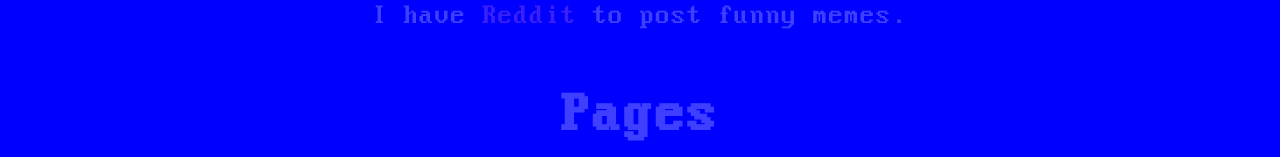
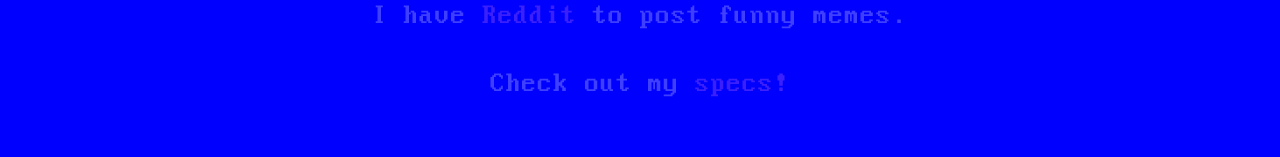
Before and after one commit to raluvy95/raluvy95.github.io, a Svelte app: page / in a window 1280 px wide. Shown: the part 643-800 px from the top of the page. Built offline with nearby package versions, Linux system fonts and the light colour scheme.

Commit message:
Update Main.svelte
yesh

```diff
--- a/src/Main.svelte
+++ b/src/Main.svelte
@@ -86,6 +86,9 @@
                     I have <a href="https://reddit.com/user/therealraluvy95"
                         >Reddit</a
                     > to post funny memes.
+                </div>
+                <div>
+                    Check out my <a href="https://linux-hardware.org/?probe=821e3e3246">specs!</a>
                 </div>
                 <h1>Pages</h1>
                 <ul style="list-style-type:disc">
```
